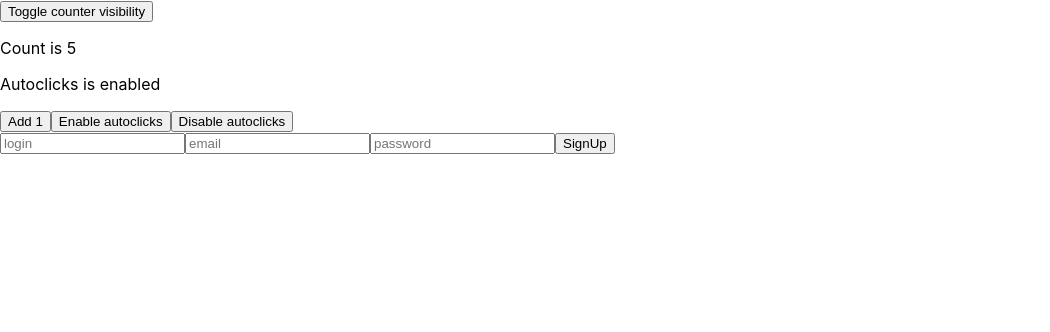
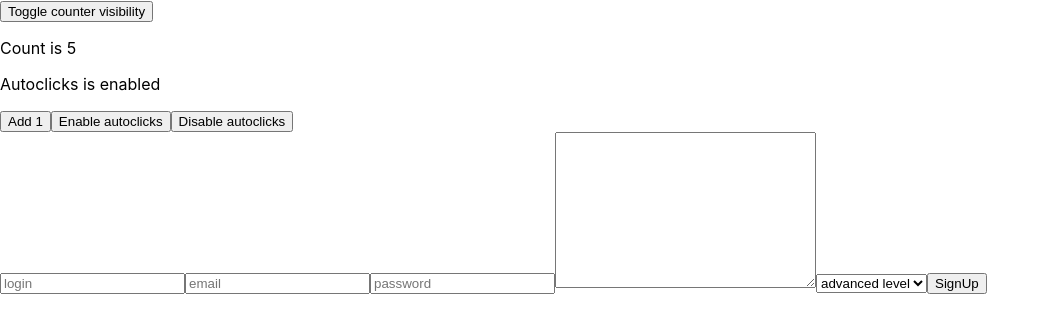
Before and after one commit to fc-fullstack-courses/fd-2023-1-react-app, a React (Create React App) app: page / in a window 1280 px wide. Shown: the top 332 px of the page, without its empty margins (0-1050 px from the left). Built offline with nearby package versions, Linux system fonts and the light colour scheme; the HTML template or start-up script is replaced by a standard one.

Commit message:
Add textarea and select example

```diff
--- a/src/components/SignUpForm/index.jsx
+++ b/src/components/SignUpForm/index.jsx
@@ -19,6 +19,8 @@ class SignUpForm extends React.Component {
       login: '',
       email: '',
       password: '',
+      comment: '',
+      accountLevel: 'advanced',
     };
   }
 
@@ -50,7 +52,7 @@ class SignUpForm extends React.Component {
   };
 
   render() {
-    const { login, email, password } = this.state;
+    const { login, email, password, comment, accountLevel } = this.state;
 
     return (
       <form onSubmit={this.handleSubmit}>
@@ -75,7 +77,22 @@ class SignUpForm extends React.Component {
           value={password}
           onChange={this.handleChange}
         />
-
+        <textarea
+          name='comment'
+          cols='30'
+          rows='10'
+          value={comment}
+          onChange={this.handleChange}
+        />
+        <select
+          name='accountLevel'
+          value={accountLevel}
+          onChange={this.handleChange}
+        >
+          <option value='basic'>basic level</option>
+          <option value='advanced'>advanced level</option>
+          <option value='admin'>admin level</option>
+        </select>
         <button type='submit'>SignUp</button>
       </form>
     );
```
